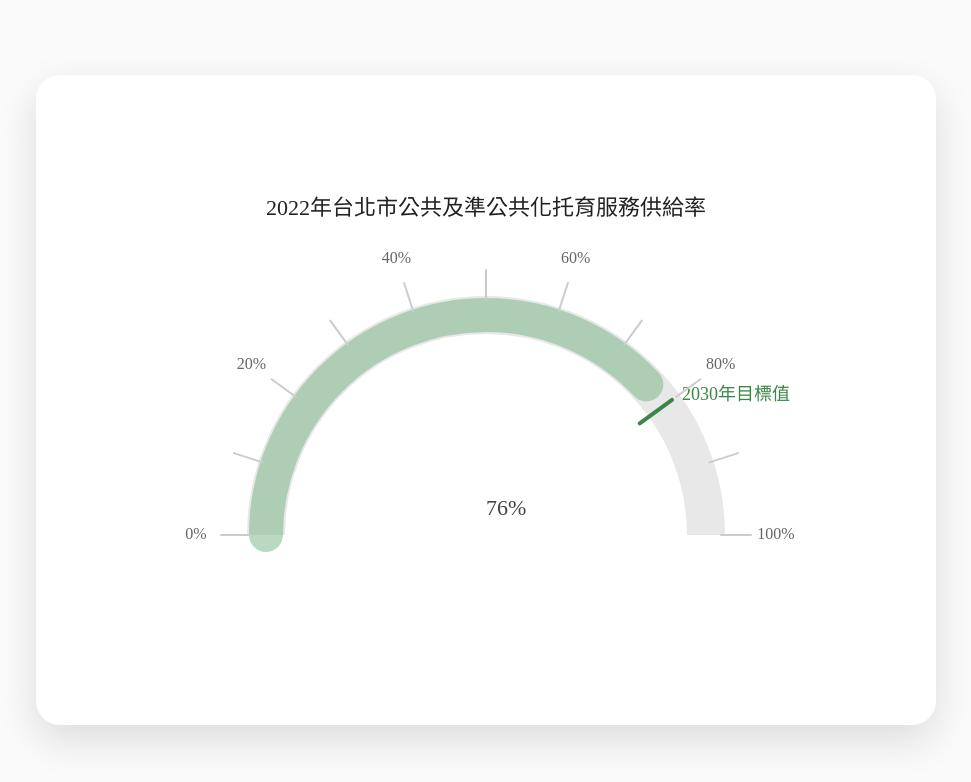
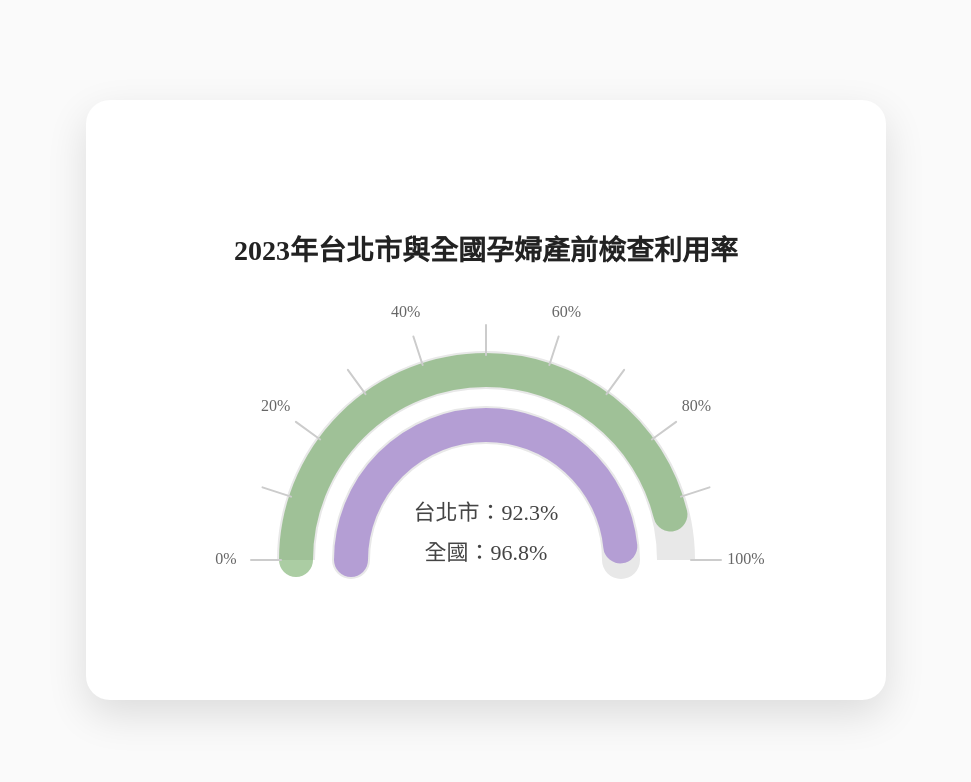
Before and after one commit to yangsandy50219/3.7_2023double-gauge, a plain HTML site: page index.html in a window 1280 px wide. Shown: the whole page, without its empty margins (154-1125 px from the left). Drawn offline with Linux system fonts and the light colour scheme.

Commit message:
Update index.html

```diff
--- a/index.html
+++ b/index.html
@@ -2,7 +2,7 @@
 <html lang="zh-TW">
 <head>
 <meta charset="UTF-8">
-<title>2022 台北市托育服務供給率</title>
+<title>半圓儀表圖模組版</title>
 <style>
   body, html {
     margin: 0; padding: 0; background: #fafafa;
@@ -13,111 +13,57 @@
     background: white; border-radius: 24px;
     box-shadow: 0 15px 40px rgba(0,0,0,0.12);
   }
-  .tooltip {
+  .gauge-tooltip {
     position: fixed; background: rgba(0,0,0,0.85); color: white;
-    padding: 8px 12px; border-radius: 6px; font-size: 14px;
+    padding: 10px 16px; border-radius: 8px; font-size: 16px;
     pointer-events: none; opacity: 0; transition: opacity 0.2s; z-index: 100;
   }
 </style>
 </head>
 <body>
 
-<canvas id="gauge" width="900" height="650"></canvas>
-<div class="tooltip" id="tooltip"></div>
+<canvas id="gauge" width="800" height="600"></canvas>
+<div class="gauge-tooltip" id="gaugeTooltip"></div>
 
 <script>
-// =========================
-// 單層半圓儀表圖（含目標線）
-// =========================
-const canvas = document.getElementById("gauge");
-const ctx = canvas.getContext("2d");
-const tooltip = document.getElementById("tooltip");
+/* =========================================================
+    ★★★★★  半圓儀表圖 模組化版本  ★★★★★
+    支援：
+      ✔ 多層（N 層）半圓
+      ✔ 0–100% 精準上半圓
+      ✔ 刻度（每 10% 一格、每 20% 標示）
+      ✔ 懸停高亮 & Tooltip
+      ✔ 自動半徑排版
+========================================================= */
 
-// === 基本資料 ===
-const title = "2022年台北市公共及準公共化托育服務供給率";
-const value = 76;
-const color = "rgba(119,180,132,0.5)";
-const targetPct = 80;
-const targetColor = "#3a8646";
+function drawGauge({
+  canvas,
+  title = "",
+  data = [],  // [{ label, value, color }]
+  baseWidth = 38,
+  gap = 55,   // 層與層之間距離
+}) {
 
-// === 幾何參數 ===
-const centerX = canvas.width / 2;
-const centerY = canvas.height - 190; // 與上一張相同
-const radius = 220;
-const widthBar = 38;
+  const cvs = document.querySelector(canvas);
+  const ctx = cvs.getContext("2d");
+  const tooltip = document.getElementById("gaugeTooltip");
 
-// 上半圓角度設定
-const startAngle = -Math.PI;  // -180°
-const fullAngle = Math.PI;    // 180°
-const endAngle = startAngle + (value / 100) * fullAngle;
+  const centerX = cvs.width / 2;
+  const centerY = cvs.height - 140;
+  const baseRadius = 80 + data.length * gap;
 
-// 80% 目標線位置
-const targetAngle = startAngle + (targetPct / 100) * fullAngle;
+  const startAngle = -Math.PI; // 左端（180°）
+  const fullAngle = Math.PI;   // 半圓（180°）
 
-
-// =========================
-//        主繪製
-// =========================
-function draw(hover) {
-  ctx.clearRect(0, 0, canvas.width, canvas.height);
-
-  // 標題
-  ctx.font = '22px "Microsoft JhengHei"';
-  ctx.fillStyle = "#222";
-  ctx.textAlign = "center";
-  ctx.fillText(title, centerX, 140);
-
-  // === 軌道 ===
-  ctx.beginPath();
-  ctx.arc(centerX, centerY, radius, startAngle, startAngle + fullAngle);
-  ctx.lineWidth = widthBar;
-  ctx.strokeStyle = "#e8e8e8";
-  ctx.stroke();
-
-  // === 進度弧 ===
-  ctx.beginPath();
-  ctx.arc(centerX, centerY, radius, startAngle, endAngle);
-  ctx.lineWidth = hover ? widthBar + 10 : widthBar - 4;
-  ctx.strokeStyle = hover ? color.replace("0.5", "1") : color;
-  ctx.lineCap = "round";
-  ctx.stroke();
-
-  // === 80% 目標線 ===
-  const tx = centerX + (radius + 10) * Math.cos(targetAngle);
-  const ty = centerY + (radius + 10) * Math.sin(targetAngle);
-  const tx2 = centerX + (radius - 30) * Math.cos(targetAngle);
-  const ty2 = centerY + (radius - 30) * Math.sin(targetAngle);
-
-  ctx.beginPath();
-  ctx.moveTo(tx, ty);
-  ctx.lineTo(tx2, ty2);
-  ctx.strokeStyle = targetColor;
-  ctx.lineWidth = 4;
-  ctx.stroke();
-
-  // 目標文字
-  ctx.font = '18px "Microsoft JhengHei"';
-  ctx.fillStyle = targetColor;
-  ctx.textAlign = "left";
-  ctx.fillText("2030年目標值", tx + 10, ty);
-
-  // 中心文字
-  ctx.font = '22px "Microsoft JhengHei"';
-  ctx.fillStyle = "#444";
-  ctx.fillText(`${value}%`, centerX, centerY - 20);
-
-  // 刻度
-  drawTicks();
+  function percentToAngle(p) {
+    return startAngle + (p / 100) * fullAngle;
   }
 
-
-// =========================
-//        刻度線
-// =========================
-function drawTicks() {
-  const tickOuter = radius + 45;
-  const tickInner = radius + 15;
-  const labelDist = radius + 70;
+  /* ====== 刻度 ====== */
+  function drawTicks(outerRadius) {
+    const tickOuter = outerRadius + 45; // 刻度外端
+    const tickInner = outerRadius + 15; // 刻度內端
+    const labelDist = outerRadius + 70; // 文字位置
 
     ctx.strokeStyle = "#cccccc";
     ctx.fillStyle = "#666";
@@ -128,7 +74,7 @@ function drawTicks() {
 
     for (let i = 0; i <= 10; i++) {
       const pct = i * 10;
-    const ang = startAngle + (pct / 100) * fullAngle;
+      const ang = percentToAngle(pct);
       const cos = Math.cos(ang);
       const sin = Math.sin(ang);
 
@@ -138,19 +84,68 @@ function drawTicks() {
       ctx.lineTo(centerX + tickOuter * cos, centerY + tickOuter * sin);
       ctx.stroke();
 
-    // 20% 一個標示
+      // 每 20% 加數字
       if (pct % 20 === 0) {
-      ctx.fillText(pct + "%", centerX + labelDist * cos, centerY + labelDist * sin);
+        ctx.fillText(
+          pct + "%",
+          centerX + labelDist * cos,
+          centerY + labelDist * sin
+        );
       }
     }
   }
 
+  /* ====== 主繪製 ====== */
+  function render(hoverIndex = null) {
+    ctx.clearRect(0, 0, cvs.width, cvs.height);
 
-// =========================
-//      滑鼠事件
-// =========================
-canvas.addEventListener("mousemove", e => {
-  const rect = canvas.getBoundingClientRect();
+    // 標題（⭐ 往下移 60px：80 → 140）
+    ctx.font = 'bold 28px "Microsoft JhengHei"';
+    ctx.fillStyle = "#222";
+    ctx.textAlign = "center";
+    ctx.fillText(title, centerX, 160);
+
+    // 弧線
+    data.forEach((d, i) => {
+      const radius = baseRadius - i * gap;
+      const angle = percentToAngle(d.value);
+
+      // 軌道底色
+      ctx.beginPath();
+      ctx.arc(centerX, centerY, radius, startAngle, startAngle + fullAngle);
+      ctx.lineWidth = baseWidth;
+      ctx.strokeStyle = "#e8e8e8";
+      ctx.stroke();
+
+      // 彩色進度條
+      ctx.beginPath();
+      ctx.arc(centerX, centerY, radius, startAngle, angle);
+      ctx.lineWidth = (hoverIndex === i ? baseWidth + 10 : baseWidth - 4);
+      ctx.strokeStyle = (hoverIndex === i)
+        ? d.color.replace("0.5", "0.8")
+        : d.color;
+      ctx.lineCap = "round";
+      ctx.stroke();
+    });
+
+    // 中心文字
+    ctx.textAlign = "center";
+    ctx.font = '22px "Microsoft JhengHei"';
+    ctx.fillStyle = "#444";
+
+    data.forEach((d, i) => {
+      ctx.fillText(`${d.label}：${d.value}%`, centerX, centerY - 40 + i * 40);
+    });
+
+    // 刻度永遠畫在最後
+    drawTicks(baseRadius);
+  }
+
+  render();
+
+  /* ====== Hover detection ====== */
+  cvs.addEventListener("mousemove", e => {
+    const rect = cvs.getBoundingClientRect();
     const mx = e.clientX - rect.left;
     const my = e.clientY - rect.top;
 
@@ -159,13 +154,21 @@ canvas.addEventListener("mousemove", e => {
     const dist = Math.hypot(dx, dy);
     const ang = Math.atan2(dy, dx);
 
-  let hover = false;
+    let hoverIndex = null;
 
-  // 判斷是否 hover 到弧線
-  if (Math.abs(dist - radius) < widthBar &&
-      ang >= startAngle && ang <= endAngle) {
-    hover = true;
-    tooltip.textContent = `台北市：${value}%`;
+    data.forEach((d, i) => {
+      const radius = baseRadius - i * gap;
+      const angle = percentToAngle(d.value);
+
+      // 判斷是否在該弧線範圍附近
+      if (Math.abs(dist - radius) < baseWidth &&
+          ang >= startAngle && ang <= angle) {
+        hoverIndex = i;
+      }
+    });
+
+    if (hoverIndex !== null) {
+      tooltip.textContent = `${data[hoverIndex].label}：${data[hoverIndex].value}%`;
       tooltip.style.left = (e.clientX + 15) + "px";
       tooltip.style.top = (e.clientY + 15) + "px";
       tooltip.style.opacity = "1";
@@ -173,16 +176,24 @@ canvas.addEventListener("mousemove", e => {
       tooltip.style.opacity = "0";
     }
 
-  draw(hover);
+    render(hoverIndex);
   });
 
-canvas.addEventListener("mouseout", () => {
+  cvs.addEventListener("mouseout", () => {
     tooltip.style.opacity = "0";
-  draw(false);
+    render();
   });
+}
 
-// 初始繪製
-draw(false);
+/* ====== ★ 呼叫模組：示範 ★ ====== */
+drawGauge({
+  canvas: "#gauge",
+  title: "2023年台北市與全國孕婦產前檢查利用率",
+  data: [
+    { label: "台北市", value: 92.3, color: "rgba(89,156,73,0.5)" },
+    { label: "全國",   value: 96.8, color: "rgba(130,87,194,0.5)" }
+  ]
+});
 </script>
 
 </body>
```
Lines whose indentation alone changed are shown as unchanged.
